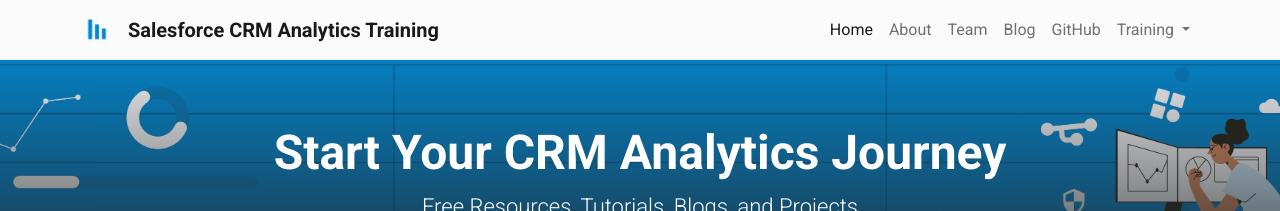
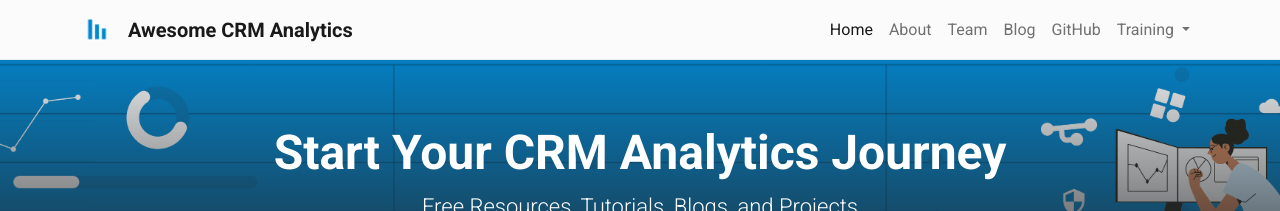
Before and after one commit to imswarnil/Awesome-CRM-Analytics, a Jekyll site: the page built from pages/home.md, in a window 1280 px wide. Shown: the top 211 px of the page. Built offline with Jekyll 4.4.1, drawn with Linux system fonts in a browser that asks for light colours; nearby versions of some CDN libraries; comment, search, counter and statistics services are not loaded.

Commit message:
Update _config.yml

```diff
--- a/_config.yml
+++ b/_config.yml
@@ -1,9 +1,8 @@
 # SITE SETTINGS
-title: Salesforce CRM Analytics Training                       # Title in top navigation bar (navbar) and <head>
-author: Swarnil Singhai                    # Used for copyright statement in footer
-baseurl: ""                   # Only required if your site is in a directory e.g. https://username.github.io/sitename
-url: "https://http://crmanalytics.imswarnil.com/"
-                                        # A baseurl affects internal links, see http://peterdesmet.github.io/petridish/markdown/#links
+title: Awesome CRM Analytics                           # Title in top navigation bar (navbar) and <head>
+author: Swarnil Singhai                                # Used for copyright statement in footer
+baseurl: ""                                            # Only required if your site is in a directory e.g. https://username.github.io/sitename
+url: "https://http://crmanalytics.imswarnil.com/"      # A baseurl affects internal links, see http://peterdesmet.github.io/petridish/markdown/#links
 
 # SOCIAL PROFILES
 social:
```
